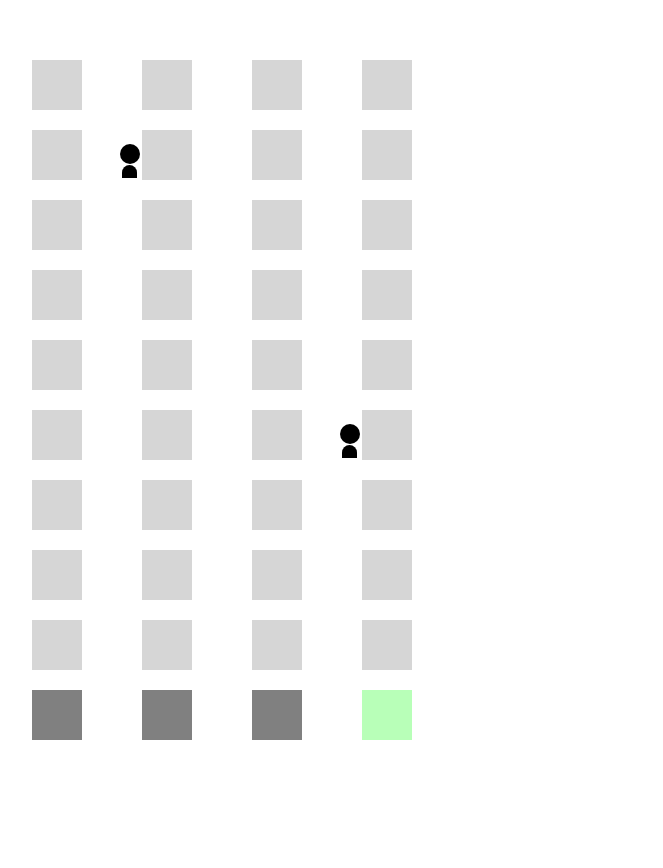
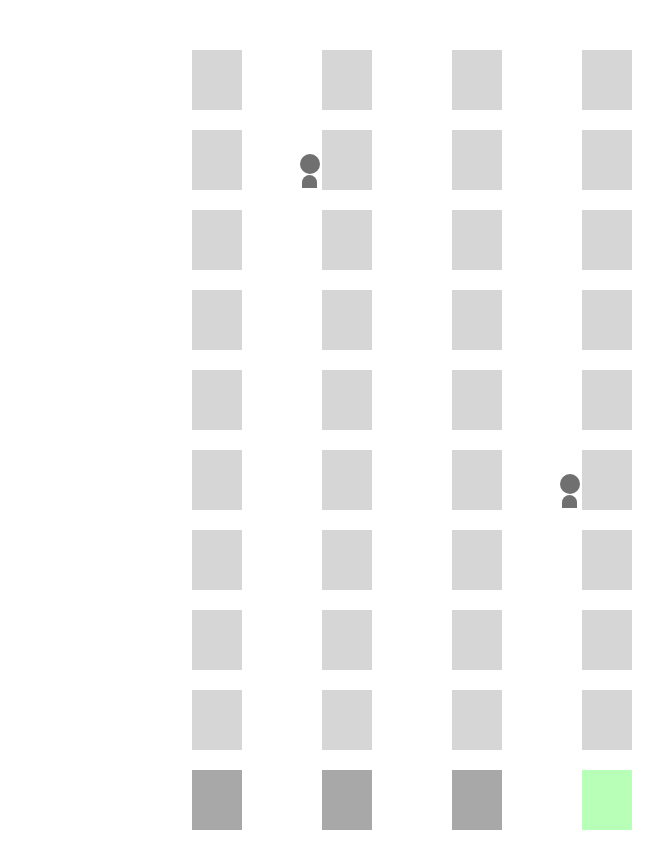
Before and after one commit to arielb-alvarez/elevator-app, a Vue app: page / in a window 1280 px wide. Shown: the top 868 px of the page, without its empty margins (228-891 px from the left). Before the commit the page ends 800 px from the top, so only its background shows below. Built offline with nearby package versions, Linux system fonts and the light colour scheme.

Commit message:
updated app.vue

```diff
--- a/src/App.vue
+++ b/src/App.vue
@@ -1,10 +1,7 @@
 <script setup lang="ts">
 import { ref } from 'vue';
-import axios from 'axios';
 
-const e1 = ref([true, false, false, false, false, false, false, false, false, false]);
 const interval = 3000;
-
 let elevators = ref([
   {
     id: 0,
@@ -72,70 +69,41 @@ let elevators = ref([
   }
 ]);
 
-const mainCall = setInterval(() => {
+setInterval(() => {
   let randomStart = Math.floor(Math.random() * 10);
   let randomEnd = Math.floor(Math.random() * 10);
   let availableElevators = elevators.value.filter(e => e.isMoving == false);
   let availableElevatorsIds = availableElevators.map(e => e.id);
   let randomElevator = availableElevatorsIds[Math.floor(Math.random() * availableElevatorsIds.length)];
 
-  if (availableElevatorsIds.length > 0) {
+  if (availableElevatorsIds.length > 0 && randomStart !== randomEnd) {
     elevators.value[randomElevator].floors[randomStart].isWaiting = true;
     elevator(randomElevator, randomStart, randomEnd);
-  } else {
-    clearInterval(mainCall);
   }
-
 }, interval);
 
 const elevator = (elevator: number, start: number, end: number) => {
-  console.log(elevator, start, end);
+  elevators.value[elevator].isMoving = true;
+  const currentFloor = elevators.value[elevator].floors.findIndex(f => f.isStandBy);
+  const unoccupiedFloor = elevators.value[elevator].floors.findIndex(f => f.isUnoccupied);
+  if (elevators.value[elevator].floors[unoccupiedFloor]) {
+    elevators.value[elevator].floors[unoccupiedFloor].isUnoccupied = false;
+  }
 
-  elevators.value[elevator].isMoving = true;
-
-  const currentFloor = elevators.value[elevator].floors.findIndex(f => f.isStandBy);
   if (currentFloor != start) {
     moveToStart(elevator, currentFloor, start)
       .then(() => {
           if (start < end) {
-            up(elevator, start, end, true).then(currentFloor => {
-              setTimeout(() => {
-                elevators.value[elevator].floors[currentFloor].isStandBy = true;
-                elevators.value[elevator].floors[currentFloor].isActive = false;
-                elevators.value[elevator].floors[currentFloor].isOccupied = false;
-                elevators.value[elevator].floors[currentFloor].isUnoccupied = true;
-              }, interval);
-            });
+            up(elevator, start, end, true).then(currentFloor => setupUnoccupiedFloor(elevator, currentFloor));
           } else {
-            down(elevator, start, end, true).then(currentFloor => {
-              setTimeout(() => {
-                elevators.value[elevator].floors[currentFloor].isStandBy = true;
-                elevators.value[elevator].floors[currentFloor].isActive = false;
-                elevators.value[elevator].floors[currentFloor].isOccupied = false;
-                elevators.value[elevator].floors[currentFloor].isUnoccupied = true;
-              }, interval);
-            });
+            down(elevator, start, end, true).then(currentFloor => setupUnoccupiedFloor(elevator, currentFloor));
           }
       });
   } else {
     if (start < end) {
-      up(elevator, start, end, true).then(currentFloor => {
-        setTimeout(() => {
-          elevators.value[elevator].floors[currentFloor].isStandBy = true;
-          elevators.value[elevator].floors[currentFloor].isActive = false;
-          elevators.value[elevator].floors[currentFloor].isOccupied = false;
-          elevators.value[elevator].floors[currentFloor].isUnoccupied = true;
-        }, interval);
-      });
+      return up(elevator, start, end, true).then(currentFloor => setupUnoccupiedFloor(elevator, currentFloor));
     } else {
-      down(elevator, start, end, true).then(currentFloor => {
-        setTimeout(() => {
-          elevators.value[elevator].floors[currentFloor].isStandBy = true;
-          elevators.value[elevator].floors[currentFloor].isActive = false;
-          elevators.value[elevator].floors[currentFloor].isOccupied = false;
-          elevators.value[elevator].floors[currentFloor].isUnoccupied = true;
-        }, interval);
-      });
+      return down(elevator, start, end, true).then(currentFloor => setupUnoccupiedFloor(elevator, currentFloor));
     }
   }
 }
@@ -154,19 +122,14 @@ const up = (elevator: number, start: number, end: number, isOccupied: boolean) =
   return new Promise((resolve) => {
     let currentFloor = start;
     const i = setInterval(() => {
-      elevators.value[elevator].floors[currentFloor].isStandBy = false;
-      elevators.value[elevator].floors[currentFloor].isActive = true;
-      if (isOccupied) {
-        elevators.value[elevator].floors[currentFloor].isWaiting = false;
-        elevators.value[elevator].floors[currentFloor].isOccupied = true;
-      }
+      setupOccupiedFloor(elevator, currentFloor, isOccupied);
 
       if (elevators.value[elevator].floors[currentFloor - 1]) {
         elevators.value[elevator].floors[currentFloor - 1].isActive = false;
         elevators.value[elevator].floors[currentFloor - 1].isOccupied = false;
       }
 
-      if (currentFloor === (end)) {
+      if (currentFloor === end) {
         clearInterval(i);
         resolve(currentFloor);
       }
@@ -181,19 +144,14 @@ const down = (elevator: number, start: number, end: number, isOccupied: boolean)
   return new Promise((resolve) => {
     let currentFloor = start;
     const i = setInterval(() => {
-      elevators.value[elevator].floors[currentFloor].isStandBy = false;
-      elevators.value[elevator].floors[currentFloor].isActive = true;
-      if (isOccupied) {
-        elevators.value[elevator].floors[currentFloor].isWaiting = false;
-        elevators.value[elevator].floors[currentFloor].isOccupied = true;
-      }
+      setupOccupiedFloor(elevator, currentFloor, isOccupied);
 
       if (elevators.value[elevator].floors[currentFloor + 1]) {
         elevators.value[elevator].floors[currentFloor + 1].isActive = false;
         elevators.value[elevator].floors[currentFloor + 1].isOccupied = false;
       }
 
-      if (currentFloor === (end)) {
+      if (currentFloor === end) {
         clearInterval(i);
         resolve(currentFloor);
       }
@@ -201,6 +159,25 @@ const down = (elevator: number, start: number, end: number, isOccupied: boolean)
       currentFloor--;
     }, interval);
   });
+}
+
+const setupUnoccupiedFloor = (elevator: number, currentFloor: number) => {
+  setTimeout(() => {
+    elevators.value[elevator].floors[currentFloor].isStandBy = true;
+    elevators.value[elevator].floors[currentFloor].isActive = false;
+    elevators.value[elevator].floors[currentFloor].isOccupied = false;
+    elevators.value[elevator].floors[currentFloor].isUnoccupied = true;
+    elevators.value[elevator].isMoving = false;
+  }, interval);
+}
+
+const setupOccupiedFloor = (elevator: number, currentFloor: number, isOccupied: boolean) => {
+  elevators.value[elevator].floors[currentFloor].isStandBy = false;
+  elevators.value[elevator].floors[currentFloor].isActive = true;
+  if (isOccupied) {
+    elevators.value[elevator].floors[currentFloor].isWaiting = false;
+    elevators.value[elevator].floors[currentFloor].isOccupied = true;
+  }
 }
 </script>
 
@@ -216,7 +193,10 @@ const down = (elevator: number, start: number, end: number, isOccupied: boolean)
   .building {
     display: flex;
     flex-direction: row;
-    gap: 20px 60px;
+    gap: 20px 80px;
+    justify-content: center;
+    padding: 50px;
+    position: relative;
   }
 
   .elevators {
@@ -227,7 +207,7 @@ const down = (elevator: number, start: number, end: number, isOccupied: boolean)
 
   .elevator {
     width: 50px;
-    height: 50px;
+    height: 60px;
     background-color: #d6d6d6;
     position: relative;
 
@@ -242,7 +222,6 @@ const down = (elevator: number, start: number, end: number, isOccupied: boolean)
       bottom: 16px;
       left: 0;
       margin: auto;
-      background-color: #bdbdbd;
     }
 
     &::after {
@@ -250,7 +229,6 @@ const down = (elevator: number, start: number, end: number, isOccupied: boolean)
       display: none;
       width: 15px;
       height: 13px;
-      background-color: #bdbdbd;
       position: absolute;
       right: 0;
       bottom: 2px;
@@ -267,7 +245,7 @@ const down = (elevator: number, start: number, end: number, isOccupied: boolean)
     &.unoccupied::before,
     &.unoccupied::after {
       display: block;
-      background-color: #000000;
+      background-color: #707070;
     }
     &.waiting::before {
       left: -75px;
@@ -286,10 +264,13 @@ const down = (elevator: number, start: number, end: number, isOccupied: boolean)
       right: -76px;
     }
     &.stand-by {
-      background-color: grey;
+      background-color: #a8a8a8;
     }
     &.active {
       background-color: #b8ffb8;
     }
+    &.occupied {
+      background-color: #ffc8a4;
+    }
   }
 </style>
--- a/src/assets/main.css
+++ b/src/assets/main.css
@@ -1,35 +1 @@
 @import './base.css';
-
-#app {
-  max-width: 1280px;
-  margin: 0 auto;
-  padding: 2rem;
-  font-weight: normal;
-}
-
-a,
-.green {
-  text-decoration: none;
-  color: hsla(160, 100%, 37%, 1);
-  transition: 0.4s;
-  padding: 3px;
-}
-
-@media (hover: hover) {
-  a:hover {
-    background-color: hsla(160, 100%, 37%, 0.2);
-  }
-}
-
-@media (min-width: 1024px) {
-  body {
-    display: flex;
-    place-items: center;
-  }
-
-  #app {
-    display: grid;
-    grid-template-columns: 1fr 1fr;
-    padding: 0 2rem;
-  }
-}
```
